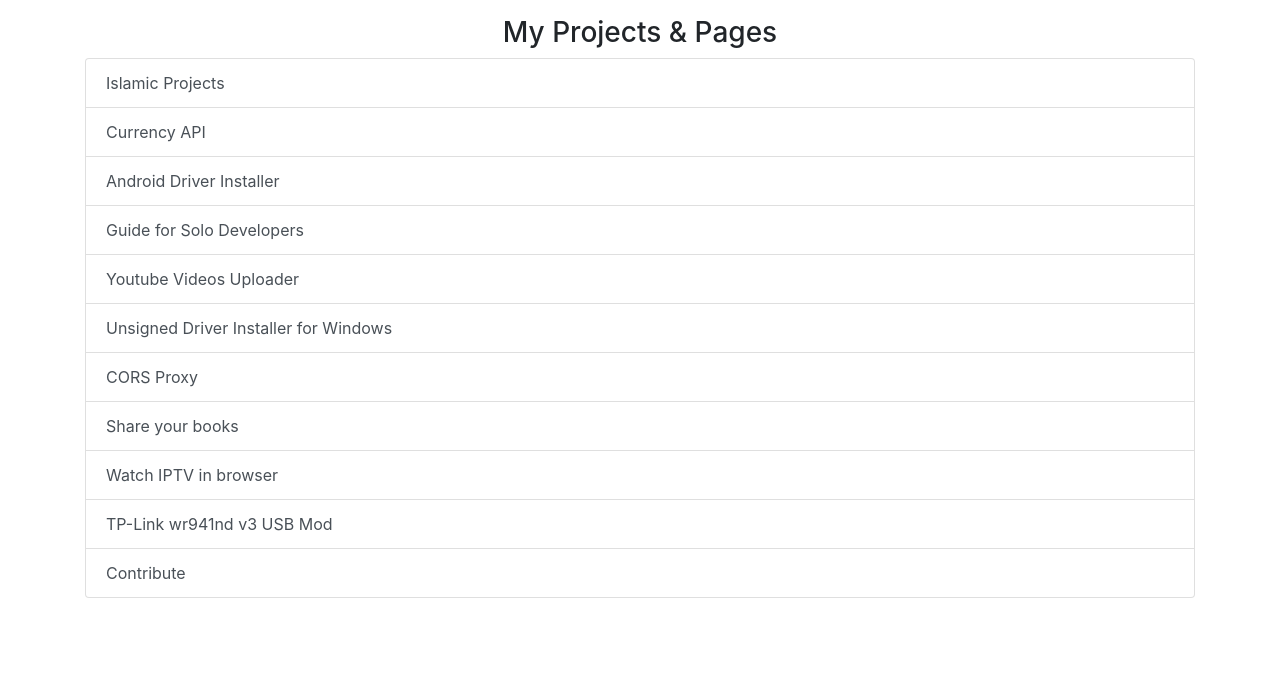
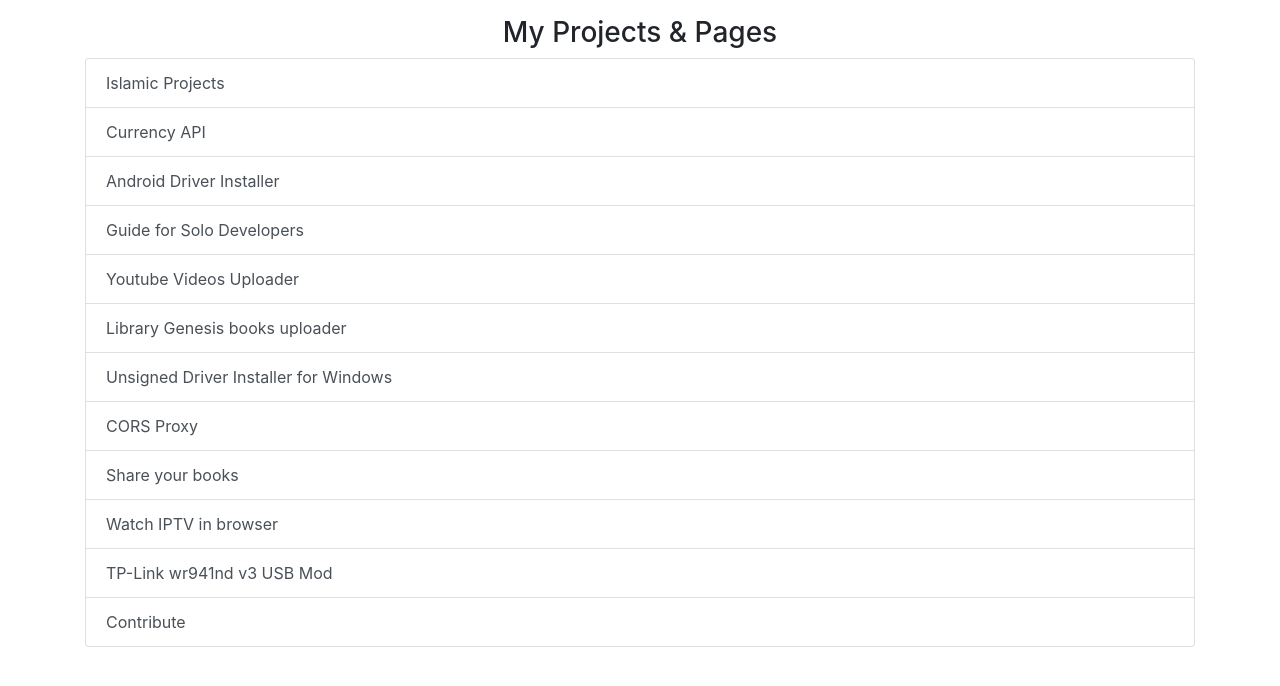
Before and after one commit to fawazahmed0/fawazahmed0.github.io, a Jekyll site: the page built from index.html, in a window 1280 px wide. Shown: the top 686 px of the page. Built offline with Jekyll 4.4.1, drawn with Linux system fonts in a browser that asks for light colours.

Commit message:
Update index.html

```diff
--- a/index.html
+++ b/index.html
@@ -21,6 +21,8 @@
     <a href="https://github.com/fawazahmed0/the-solo-developers-manifesto#readme" class="list-group-item list-group-item-action hoverline"  target="_blank" rel="noopener noreferrer">Guide for Solo Developers</a>
     <a href="https://github.com/fawazahmed0/youtube-uploader#readme" class="list-group-item list-group-item-action hoverline" target="_blank" rel="noopener noreferrer">Youtube Videos Uploader</a>
 
+     <a href="https://github.com/fawazahmed0/libgen-uploader#readme" class="list-group-item list-group-item-action hoverline" target="_blank" rel="noopener noreferrer">Library Genesis books uploader</a>
+
 
     <a href="https://github.com/fawazahmed0/windows-unsigned-driver-installer#readme" class="list-group-item list-group-item-action hoverline"  target="_blank" rel="noopener noreferrer">Unsigned Driver Installer for Windows</a>
     <a href="https://github.com/fawazahmed0/cloudflare-multi-cors-proxy#readme" class="list-group-item list-group-item-action hoverline" target="_blank" rel="noopener noreferrer">CORS Proxy</a>
```
